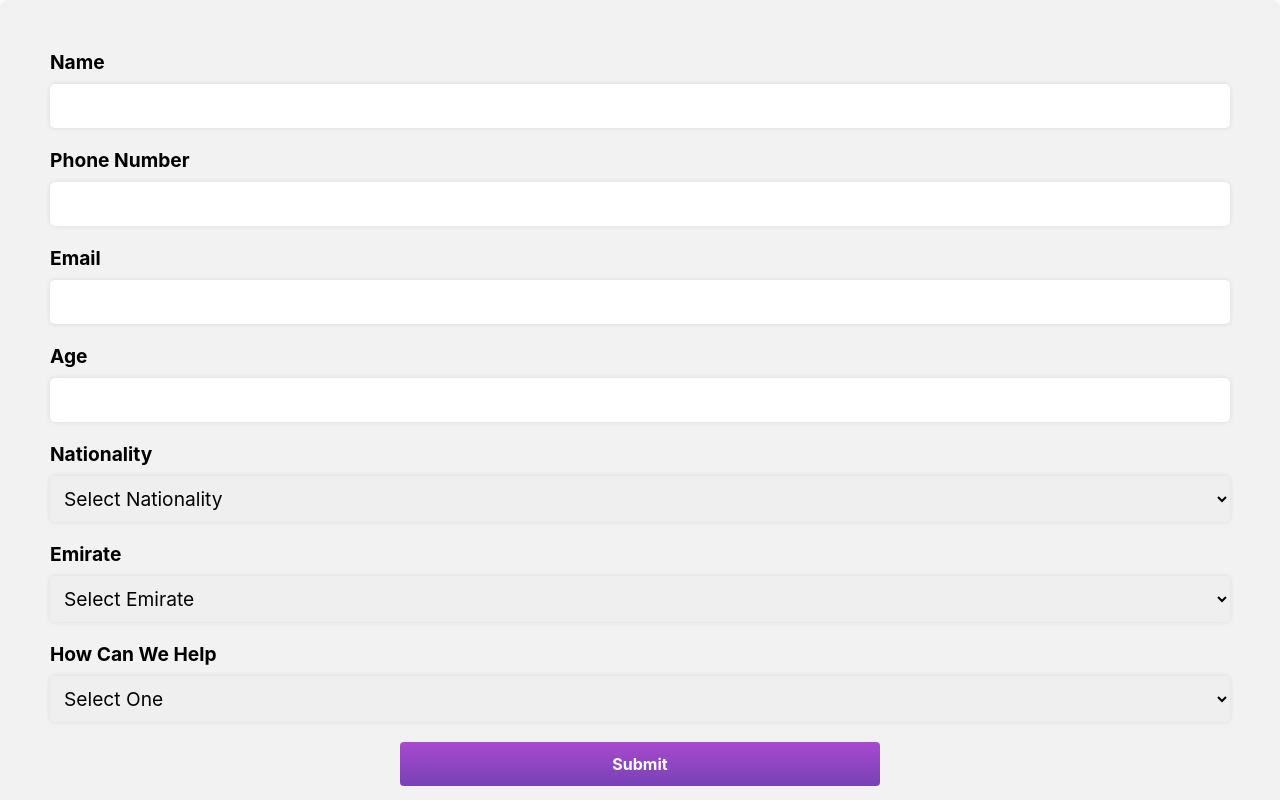
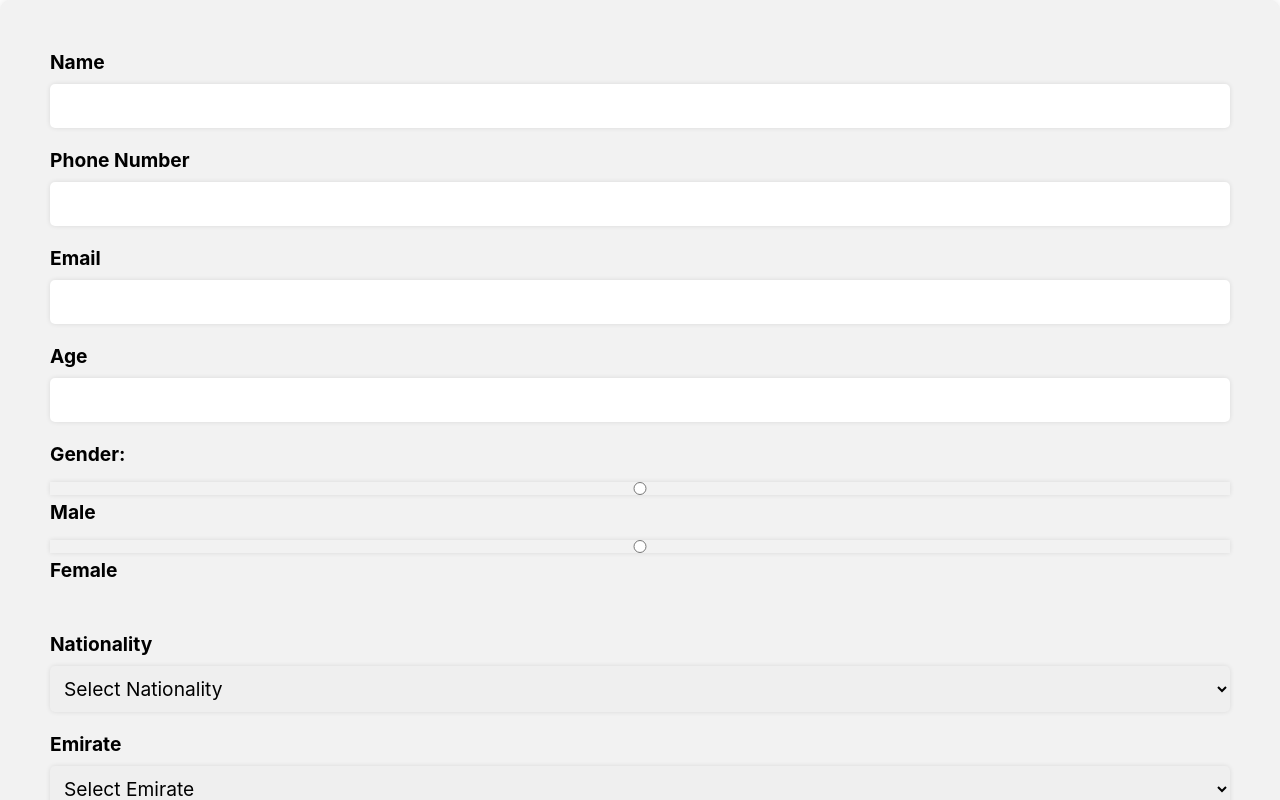
Before and after one commit to Tarmusuzar/Foundation, a Vue app: page /HelpMe in a window 1280 px wide. Shown: the top 800 px of the page. Built offline with nearby package versions, Linux system fonts and the light colour scheme.

Commit message:
last update

```diff
--- a/src/components/AdminDisplay.vue
+++ b/src/components/AdminDisplay.vue
@@ -8,7 +8,7 @@
         </div>
         <div class="navbar-brand">
           <a class="navbar-item" href="#">
-            <span class="navbar-item-title">My Awesome Products</span>
+            <span class="navbar-item-title">The Bahai Foundation</span>
           </a>
         </div>
         <div class="navbar-end">
@@ -19,6 +19,8 @@
         </div>
       </nav>
       <side-menu v-if="isMenuOpen" @close-menu="isMenuOpen = false"></side-menu>
+      <h4 class="req">New Help Requests</h4>
+
       <div class="product-item" v-for="(product, index) in products" :key="index" @click="toggleDetails(index)">
         <h3>{{ product.name }}</h3>
         <i>{{ product.nationality }}</i>
@@ -154,7 +156,9 @@
     z-index: 999;
 
   }
-
+  .req{
+    display: block;
+  }
   .navbar-item {
     color: white;
     font-weight: bold;
--- a/src/components/LogIn.vue
+++ b/src/components/LogIn.vue
@@ -1,7 +1,7 @@
 <template>
     <div class="login-component">
 
-      <h2 class="title">Welcome to Bahai Foundation</h2>
+      <h2 class="title">Welcome to Bahai</h2>
       <form class="form">
         <div class="form-group">
           <label for="email">Email:</label>
@@ -63,6 +63,7 @@
   .title {
     font-size: 28px;
     margin-bottom: 20px;
+
   }
 
   .form {
--- a/src/components/NeedHelp.vue
+++ b/src/components/NeedHelp.vue
@@ -19,6 +19,20 @@
   <div class="form-row">
     <label for="age">Age</label>
     <input type="number" id="age" name="age" required v-model="age">
+  </div>
+
+  <div class="form-row">
+    <label for="gender">Gender:</label>
+    <div class="form-row">
+      <label>
+        <input type="radio" name="gender" value="male" v-model="gender">
+        Male
+      </label>
+      <label>
+        <input type="radio" name="gender" value="female" v-model="gender">
+        Female
+      </label>
+    </div>
   </div>
 
   <div class="form-row">
@@ -85,7 +99,8 @@ export default {
         this.age ===""||
         this.nationality ===""||
         this.emirate ===""||
-        this.help ===""
+        this.help ===""||
+        this.gender === ""
 
         ){
           this.error = true
@@ -108,7 +123,8 @@ export default {
                     age:this.age,
                     nationality:this.nationality,
                     emirate:this.emirate,
-                    help:this.help
+                    help:this.help,
+                    gender:this.gender
 
 
                 })
@@ -156,6 +172,8 @@ label {
   margin-bottom: 10px;
 }
 
+
+
 /* Form input */
 input,
 select {
@@ -199,6 +217,7 @@ select {
 }
 
 
+
 /* Form button */
 
 </style>
--- a/src/components/SideMenu.vue
+++ b/src/components/SideMenu.vue
@@ -10,6 +10,7 @@
             <i class="fas fa-home fa-fw"></i>
             <a href="#">Home</a>
           </li>
+
           <li>
             <i class="fas fa-shopping-cart fa-fw"></i>
             <a href="#">Products</a>
@@ -22,6 +23,7 @@
             <i class="fas fa-phone fa-fw"></i>
             <a href="#">Contact</a>
           </li>
+          <li>Exciting features are coming</li>
         </ul>
       </div>
     </div>
--- a/src/components/ThankYou.vue
+++ b/src/components/ThankYou.vue
@@ -38,8 +38,8 @@
   #btn1{
     color: red;
     width: 12rem;
-    padding: 5rem;
     font-size: 1.1rem;
     margin-top: 3rem;
+    padding: .5rem;
   }
   </style>
```
Also changed, not shown: 1 other file (tests, documents, lock files or other folders).
